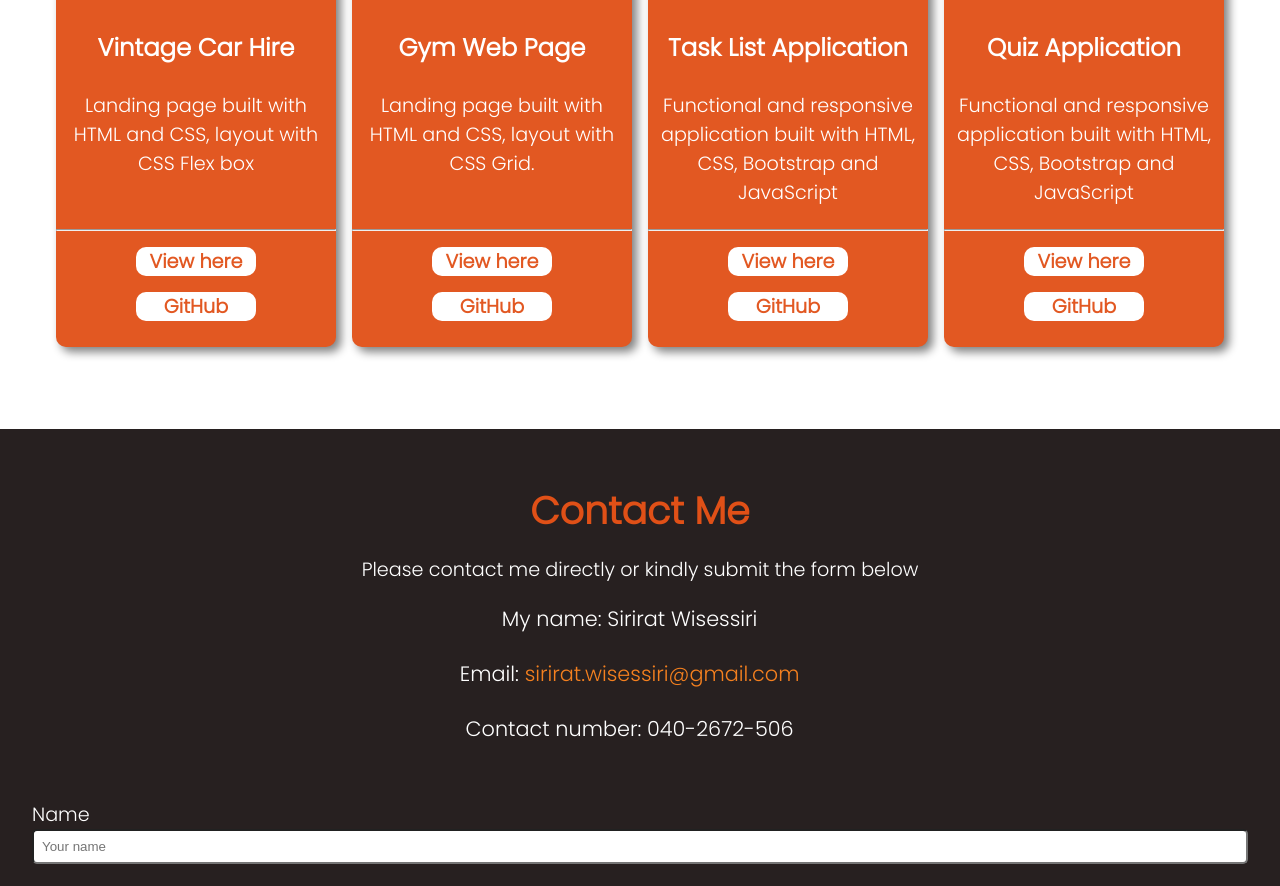
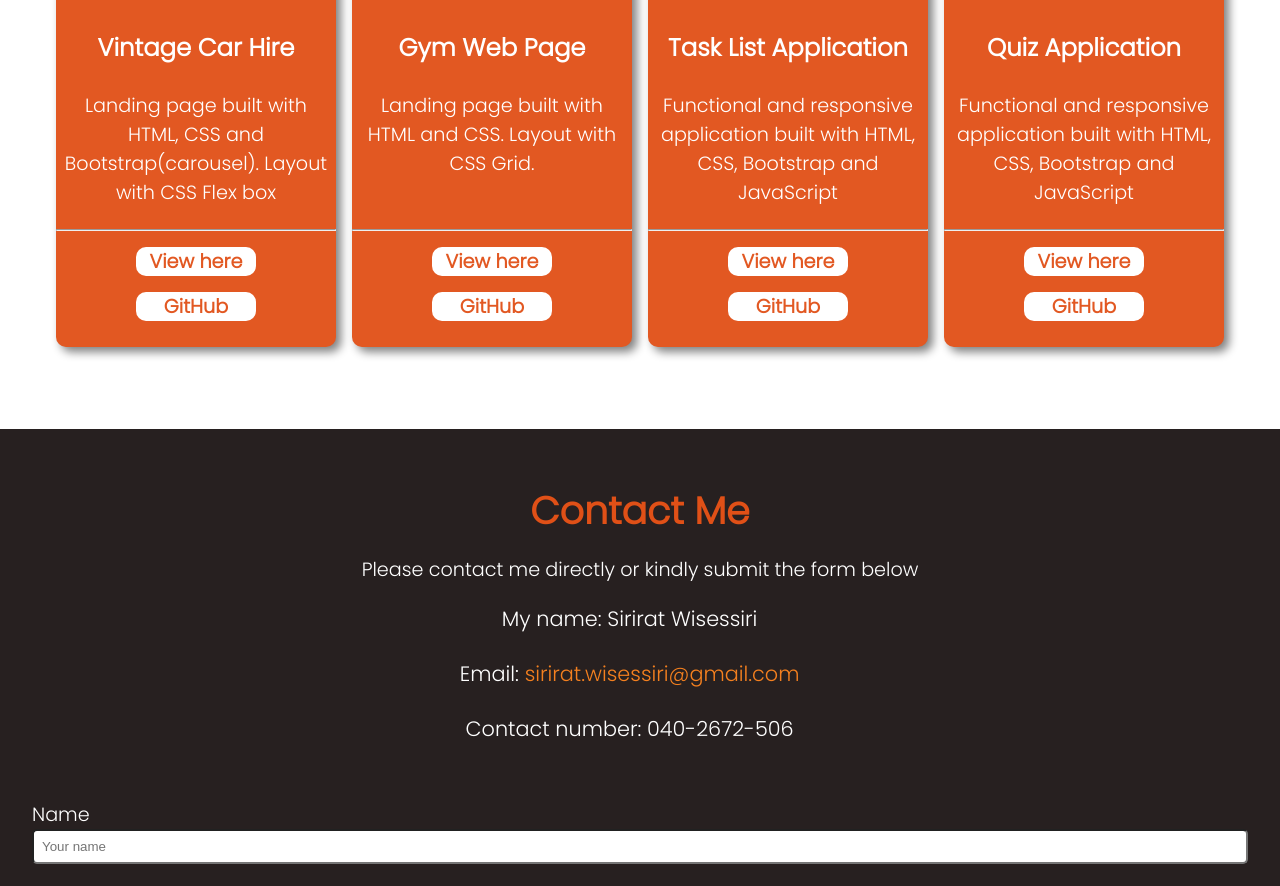
Before and after one commit to SiriratWisessiri/My_Portfolio, a plain HTML site: page index.html in a window 1280 px wide. Shown: the part 2253-3139 px from the top of the page. Drawn offline with Linux system fonts and the light colour scheme; a web font is replaced by a local one.

Commit message:
Edited caption for project 1

```diff
--- a/index.html
+++ b/index.html
@@ -92,7 +92,7 @@
             <div class="project-card">
                 <img src="./img/Project1.PNG" alt="project1">
                 <h3>Vintage Car Hire</h3>
-                <p>Landing page built with HTML and CSS, layout with CSS Flex box </p>
+                <p>Landing page built with HTML, CSS and Bootstrap(carousel). Layout with CSS Flex box </p>
                 <div class="view">
                     <hr/>
                     <a href="https://siriratwisessiri.github.io/My_Vintage_Car/" target="_blank"><p class="view-here">View here</p></a>
@@ -102,7 +102,7 @@
             <div class="project-card">
                 <img src="./img/Project2.PNG" alt="project2">
                 <h3>Gym Web Page</h3>
-                <p>Landing page built with HTML and CSS, layout with CSS Grid.</p>
+                <p>Landing page built with HTML and CSS. Layout with CSS Grid.</p>
                 <div class="view">
                     <hr/>
                     <a href="https://siriratwisessiri.github.io/My_Gym_Web/" target="_blank"><p class="view-here">View here</p></a>
```
